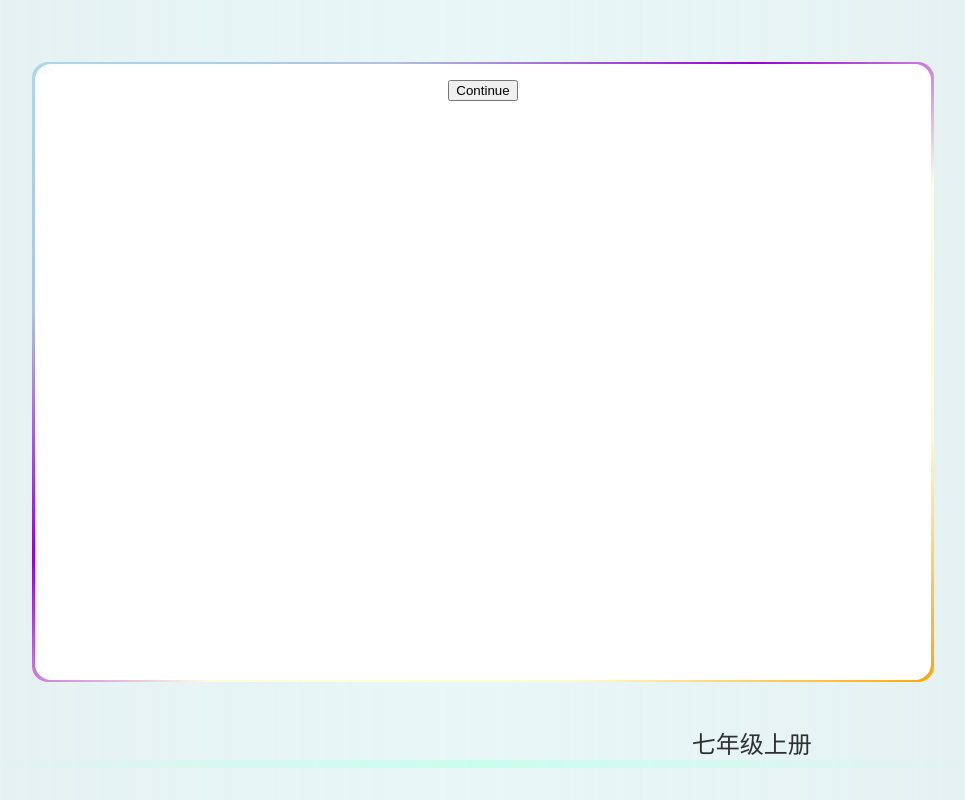
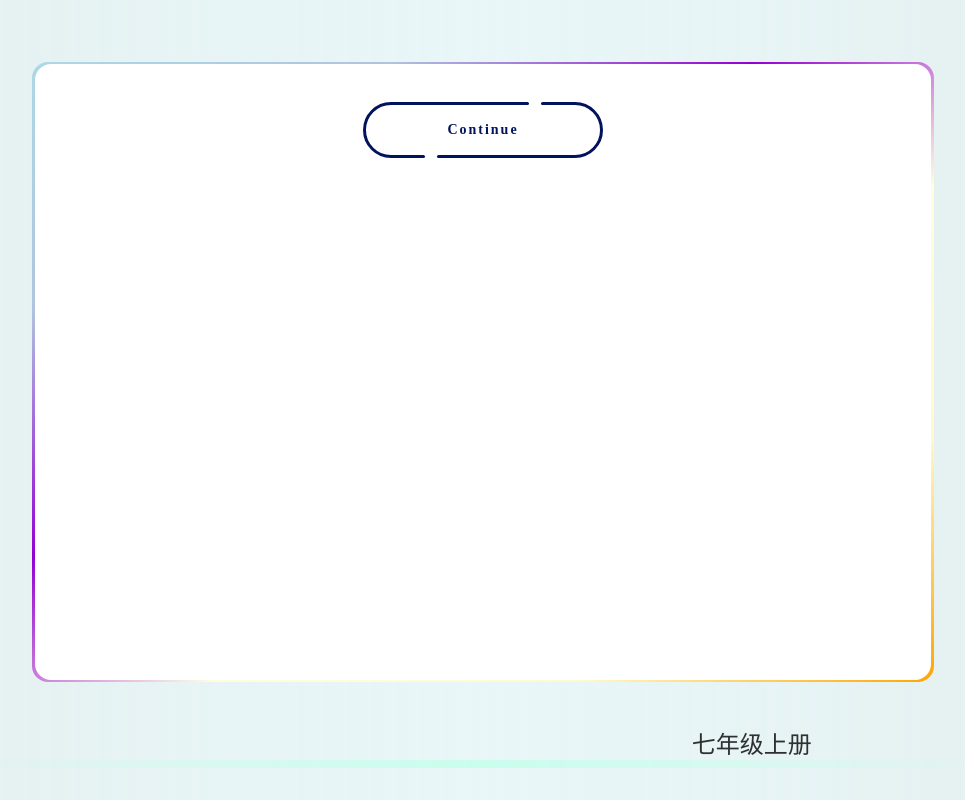
Before and after one commit to Happynetizens/904, a plain HTML site: page index.html in a window 1280 px wide. Shown: the whole page, without its empty margins (157-1122 px from the left). Drawn offline with Linux system fonts and the light colour scheme; a web font is replaced by a local one.

Commit message:
添加”continue“样式

```diff
--- a/CSS/Library.css
+++ b/CSS/Library.css
@@ -14,5 +14,43 @@
 .frame{position: fixed; top: 7.7%; bottom: 14.7%; left: 14.8%; right: 14.8%; height: auto; width: auto; background: repeating-linear-gradient(to bottom right, #add8e6, #b0c4de, #9400D3, #ffffe0, #fffacd, #ffa500) !important; border-radius: 2vmin;}
 .hidden{display: none;}
 .appear{display: block;}
-.continue{left: 50%;}
 .image1{max-width: 15em; height: auto;}
+.type--A{--line_color: #555555; --back_color: #ffecf6;}
+.type--B{--line_color: #1b1919; --back_color: #e9ecff;}
+.type--C{--line_color: #00135c; --back_color: #defffa;}
+.button{position: relative; top: -100px; z-index: 0; width: 240px; height: 56px; text-decoration: none; font-size: 14px; font-weight: bold; color: var(--line_color); letter-spacing: 2px; transition: all 0.3s ease;}
+.button__text{display: flex; justify-content: center; align-items: center; width: 100%; height: 100%;}
+.button::before, .button::after, .button__text::before, .button__text::after{content: ""; position: absolute; height: 3px; border-radius: 2px; background: var(--line_color); transition: all 0.5s ease;}
+.button::before{top: 0; left: 54px; width: calc(100% - 56px * 2 - 16px);}
+.button::after{top: 0; right: 54px; width: 8px;}
+.button__text::before{bottom: 0; right: 54px; width: calc(100% - 56px * 2 - 16px);}
+.button__text::after{bottom: 0; left: 54px; width: 8px;}
+.button__line{position: absolute; top: 0; width: 56px; height: 100%; overflow: hidden;}
+.button__line::before{content: ""; position: absolute; top: 0; width: 150%; height: 100%; box-sizing: border-box; border-radius: 300px; border: solid 3px var(--line_color);}
+.button__line:nth-child(1), .button__line:nth-child(1)::before{left: 0;}
+.button__line:nth-child(2), .button__line:nth-child(2)::before{right: 0;}
+.button:hover{letter-spacing: 6px;}
+.button:hover::before, .button:hover.button__text::before{width: 8px;}
+.button:hover::after, .button:hover.button__text::after{width: calc(100% - 56px * 2 - 16px);}
+.button__drow1, .button__drow2{position: absolute; z-index: -1; border-radius: 16px; transform-origin: 16px 16px;}
+.button__drow1{top: -16px; left: 40px; width: 32px; height: 0; transform: rotate(30deg);}
+.button__drow2{top: 44px; left: 77px; width: 32px; height: 0; transform: rotate(-127deg);}
+.button__drow1::before, .button__drow1::after, .button__drow2::before, .button__drow2::after{content: ""; position: absolute;}
+.button__drow1::before{bottom: 0; left: 0; width: 0; height: 32px; border-radius: 16px; transform-origin: 16px 16px; transform: rotate(-60deg);}
+.button__drow1::after{top: -10px; left: 45px; width: 0; height: 32px; border-radius: 16px; transform-origin: 16px 16px; transform: rotate(69deg);}
+.button__drow2::before{bottom: 0; left: 0; width: 0; height: 32px; border-radius: 16px; transform-origin: 16px 16px; transform: rotate(-146deg);}
+.button__drow2::after{bottom: 26px; left: -40px; width: 0; height: 32px; border-radius: 16px; transform-origin: 16px 16px; transform: rotate(-262deg);}
+.button__drow1, .button__drow1::before, .button__drow1::after, .button__drow2, .button__drow2::before, .button__drow2::after{background: var(--back_color);}
+.button:hover.button__drow1{animation: drow1 ease-in 0.06s; animation-fill-mode: forwards;}
+.button:hover.button__drow1::before{animation: drow2 linear 0.08s 0.06s; animation-fill-mode: forwards;}
+.button:hover.button__drow1::after{animation: drow3 linear 0.03s 0.14s; animation-fill-mode: forwards;}
+.button:hover.button__drow2{animation: drow4 linear 0.06s 0.2s; animation-fill-mode: forwards;}
+.button:hover.button__drow2::before{animation: drow3 linear 0.03s 0.26s; animation-fill-mode: forwards;}
+.button:hover.button__drow2::after{animation: drow5 linear 0.06s 0.32s; animation-fill-mode: forwards;}
+@keyframes drow1{0%{height: 0;} 100%{height: 100px;}}
+@keyframes drow2{0%{width: 0; opacity: 0;} 10%{opacity: 0;} 11%{opacity: 1;} 100%{width: 120px;}}
+@keyframes drow3{0%{width: 0;} 100%{width: 80px;}}
+@keyframes drow4{0%{height: 0;} 100%{height: 120px;}}
+@keyframes drow5{0%{width: 0;} 100%{width: 124px;}}
+.container{width: 100%; height: 300px; display: flex; flex-direction: column; justify-content: center; align-items: center;}
+.button:not(:last-child){margin-bottom: 64px;}
--- a/index.html
+++ b/index.html
@@ -87,7 +87,7 @@
                 </div>
                 <div id="Grade7Volume1">
                     <div id="BeginSchool" class="hidden">
-                        <p>看啊，那是23年刚刚开学时的我们</p>
+                        <p><strong>看啊，那是23年刚刚开学时的我们</strong></p> <br/>
                         <p>那时候的记忆还深刻吗？</p>
                         <p>是否还记得自己的第一个同桌呢？</p>
                         <img src="./Image/初中开学.jpg" class="image1">
@@ -128,7 +128,15 @@
                 <div id="extra">
 
                 </div>
-                <button onclick="CurbShow(true)" class="continue">Continue</button>
+                <div class="container">
+                    <a onclick="CurbShow(true)" class="button type--C">
+                        <div class="button__line"></div>
+                        <div class="button__line"></div>
+                        <span class="button__text">Continue</span>
+                        <div class="button__drow1"></div>
+                        <div class="button__drow2"></div>
+                    </a>
+                </div>
             </div>
         </div>
         <div class="order">
```
